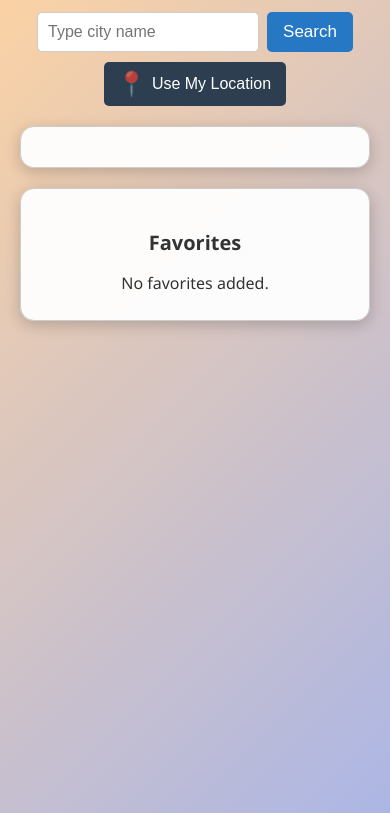
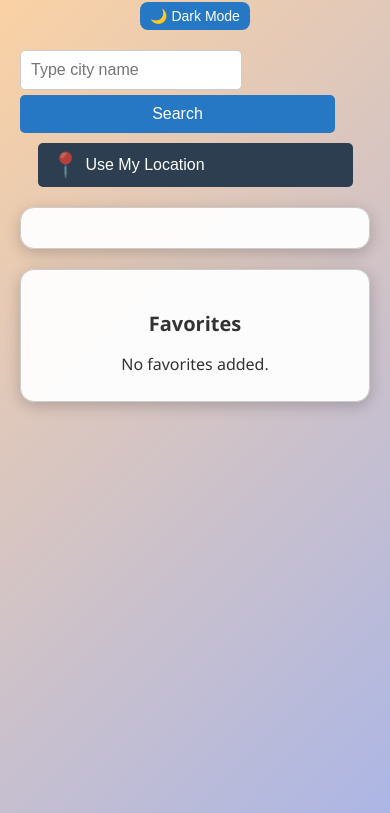
Before and after one commit to Lambisj/tempsphere, a plain HTML site: page index.html in a window 390 px wide. Shown: the part 72-885 px from the top of the page. Drawn offline with Linux system fonts and the light colour scheme.

Commit message:
Updated mobile layout

```diff
--- a/style.css
+++ b/style.css
@@ -313,24 +313,25 @@ h1 {
 }
 
 /* Dark Mode Toggle Button */
-.theme-toggle {
+#themeToggle {
   position: absolute;
   top: 20px;
   right: 20px;
-  padding: 8px 12px;
+  font-size: 14px;
+  padding: 6px 10px;
   border: none;
   border-radius: 8px;
-  background-color: #444;
-  color: #fff;
-  font-size: 14px;
+  background-color: #2778c4;
+  color: white;
   cursor: pointer;
-  z-index: 100;
-  transition: background-color 0.3s ease;
+  z-index: 10;
+  transition: background 0.3s ease;
 }
 
-.theme-toggle:hover {
-  background-color: #666;
+#themeToggle:hover {
+  background-color: #4a90e2;
 }
+
 
 
 
@@ -459,3 +460,38 @@ body.dark-mode .details-panel {
   font-size: 20px;
   font-weight: 500;
 }
+
+/* For mobile */
+@media (max-width: 600px) {
+  #searchContainer {
+    flex-direction: column;
+    align-items: center;
+    gap: 10px;
+  }
+
+  #inputRow {
+    flex-direction: column;
+    width: 100%;
+    gap: 5px;
+  }
+
+  #searchBtn, #geoBtn {
+    width: 90%;
+    font-size: 16px;
+  }
+
+  #themeToggle {
+    position: static;
+    margin: 10px auto;
+    display: block;
+  }
+
+  #weather h2, #weather p {
+    text-align: center;
+  }
+
+  .forecast-day {
+    flex: 1 1 100%;
+    margin-bottom: 10px;
+  }
+}
```
